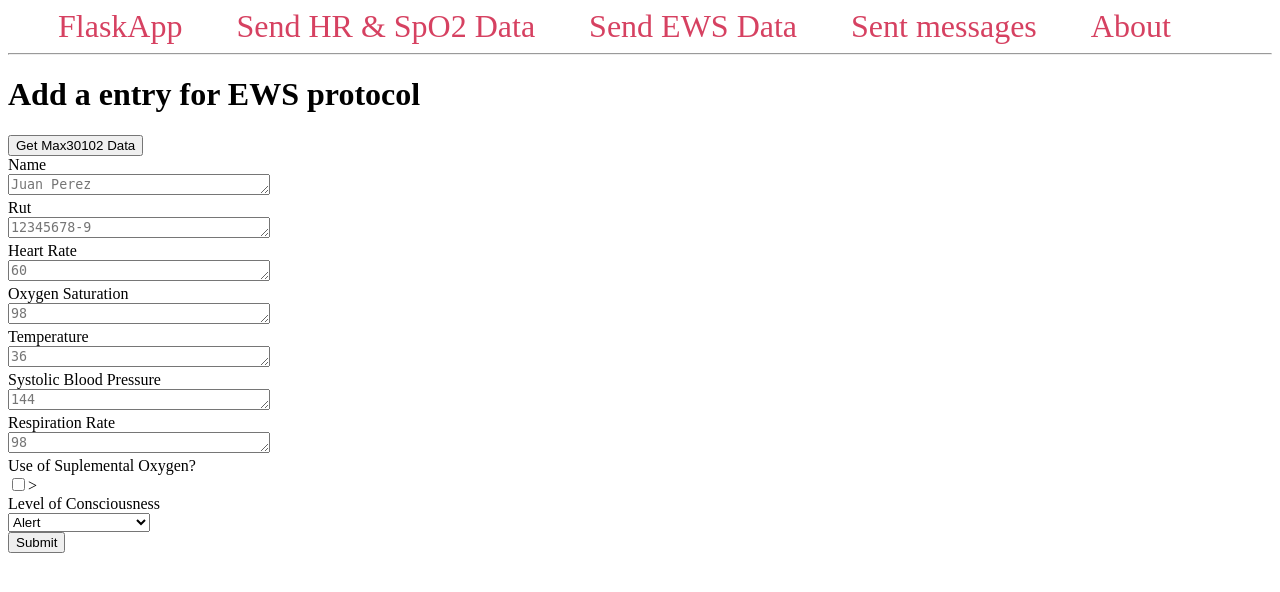
After one commit to matiasone/vital-signs-demo-app, a Flask app: page /sendPatientData/EWS/ in a window 1280 px wide. The commit adds this page. Shown: the top 592 px of the page. Run offline with Flask 2, Linux system fonts and the light colour scheme; some libraries are stand-ins or nearby versions.

Commit message:
estructura de la app, forms, routes, conexión socketio y mqtt

```diff
--- /dev/null
+++ b/app/extensions.py
@@ -0,0 +1,3 @@
+from flask_socketio import SocketIO
+
+socketio_server = SocketIO()
--- /dev/null
+++ b/app/mqtt_client.py
@@ -0,0 +1,59 @@
+from flask_mqtt import Mqtt
+from .extensions import socketio_server
+
+mqtt_client = Mqtt()
+
+activateESP32 = "/flask/mqtt/ActivarESP32"
+receiveDataTopic = "/Max30102FromESP32"
+sendDataTopic = '/flask/mqtt/PatientDataFromFlaskApp'
+sendHRSpO2DataTopic = "/flask/mqtt/Max30102(1)"
+sendEWSDataTopic = "/flask/mqtt/EWS"
+sendOxyDemandDataTopic = "flask/mqtt/OxygenDemand"
+sendHealthStatusDataTopic = "flask/mqtt/HealthStatus"
+sendHealthAdvisorDataTopic = "flask/mqtt/HealthAdvisor"
+
+@mqtt_client.on_connect()
+def handle_connect(client, userdata, flags, rc):
+   if rc == 0:
+       print('Connected successfully to mqtt broker')
+       mqtt_client.subscribe(receiveDataTopic) # subscribe topic
+       print(f'Subscribed to {receiveDataTopic}')
+       mqtt_client.subscribe(activateESP32) # subscribe topic
+       print(f'Subscribed to {activateESP32}')
+       mqtt_client.subscribe("xd")
+   else:
+       print('Bad connection. Code:', rc)
+
+@mqtt_client.on_publish()
+def handle_mqtt_publish(client, userdata, mid):
+   print('Published message with mid {}.'
+          .format(mid))
+
+@mqtt_client.on_message()
+def handle_mqtt_message(client, userdata, message):
+    data = dict(
+       topic=message.topic,
+       payload=message.payload.decode()
+        )
+    print('Received message on topic: {topic} with payload: {payload}'.format(**data))
+    if data["topic"] == receiveDataTopic:
+        print("¡¡¡TENEMOS QUE PASARLE ESTA INFORMACIÓN IMPORTANTE AL USUARIO!!!")
+        print(data["payload"])
+        socketio_server.emit("mqtt_message", data=data)
+        print("mensaje mqtt enviado por socketIO")
+    elif data["topic"] == activateESP32:
+        print("Usuario activó ESP32")
+        print(data["payload"])
+        socketio_server.emit("mqtt_message", data=data)
+        print("mensaje mqtt enviado por socketIO")
+    elif data["topic"] == "xd":
+        print("Le metimos xd")
+        socketio_server.emit("xd")
+
+
+@mqtt_client.on_log()
+def handle_mqtt_log(client, userdata, level, buf):
+    if buf == "Received PINGRESP" or buf == "Sending PINGREQ":
+        pass
+    else:
+        print("mqtt log:", client, userdata, level, buf)
--- /dev/null
+++ b/app/routes.py
@@ -0,0 +1,86 @@
+from flask import Blueprint, render_template, request, flash, redirect, url_for, jsonify, abort
+from markupsafe import escape
+from .mqtt_client import mqtt_client
+
+main = Blueprint("main", __name__)
+
+msg = []
+
+@main.route("/")
+def index():
+    return render_template("index.html")
+
+@main.route("/sentData")
+def viewData():
+    return render_template("msgsIndex.html", messages=msg)
+
+@main.route("/sentData/<rut>")
+def viewDataById(rut):
+    msgByRut = []
+    for i in msg:
+        if i["rut"] == rut:
+            msgByRut.append(i)
+    return render_template("msgsIndex.html", messages=msgByRut)
+
+@main.route('/sendPatientData/HR&SpO2/', methods=('GET', 'POST'))
+def create_HRSpO2():
+    if request.method == 'POST':
+        rut = request.form['rut']
+        name = request.form['name']
+        hr = request.form['hr']
+        spo2 = request.form['spo2']
+
+        print(rut, name, hr, spo2)
+        if not rut:
+            flash('Rut is requiered!')
+        elif not name:
+            flash('Name is required!')
+        elif not hr:
+            flash('Heart rate is required!')
+        elif not spo2:
+            flash('Oxygen saturation is required!')
+        else:
+            msg.append({'type': "HR&SPO2", 'id': len(msg) + 1,'rut': rut, 'name': name, "hr": hr, "spo2": spo2})
+            return redirect(url_for('main.viewData'))
+    return render_template('postDataFormHR&SPO2.html')
+
+@main.route('/sendPatientData/EWS/', methods=('GET', 'POST'))
+def create_EWS():
+    if request.method == 'POST':
+        rut = request.form['rut']
+        name = request.form['name']
+        hr = request.form['hr']
+        spo2 = request.form['spo2']
+        t = request.form['t']
+        sbp = request.form['sbp']
+        rr = request.form['rr']
+        so = request.form['so']
+        loc = request.form['loc']
+        if so == "on":
+            so = 1
+        else:
+            so = 0
+        if not rut:
+            flash('Rut is requiered!')
+        elif not name:
+            flash('Name is required!')
+        elif not hr:
+            flash('Heart rate is required!')
+        elif not spo2:
+            flash('Oxygen saturation is required!')
+        else:
+            msg.append({'type': "EWS", 'id': len(msg) + 1,'rut': rut, 'name': name, "hr": hr, "spo2": spo2, "t": t, "sbp": sbp, "rr": rr, "so": so, "loc": loc})
+            return redirect(url_for('main.viewData'))
+    return render_template('postDataFormEWS.html')
+
+
+@main.route('/publish', methods=['POST'])
+def publish_message():
+   request_data = request.get_json()
+   publish_result = mqtt_client.publish(request_data['topic'], request_data['msg'])
+   print(publish_result)
+   return jsonify({'code': publish_result[0]})
+
+@main.route('/about/')
+def about():
+    return render_template("about.html", messages=msg)
--- /dev/null
+++ b/app/templates/about.html
@@ -0,0 +1,6 @@
+{% extends 'base.html' %}
+
+{% block content %}
+    <h1>{% block title %} About page {% endblock %}</h1>
+    <h3>This is a Flask web application for Matías Fernández Titulation Project.</h3>
+{% endblock %}
--- a/templates/base.html
+++ b/app/templates/base.html
@@ -1,6 +1,8 @@
 <!DOCTYPE html>
 <html lang="en">
 <head>
+    <script src="https://code.jquery.com/jquery-3.3.1.js"></script>
+    <script src="https://cdnjs.cloudflare.com/ajax/libs/socket.io/2.1.1/socket.io.js"></script>
     <meta charset="UTF-8">
     <title>{% block title %} {% endblock %} - FlaskApp</title>
     <style>
@@ -11,7 +13,7 @@
         }
         nav a {
             color: #d64161;
-            font-size: 3em;
+            font-size: 2em;
             margin-left: 50px;
             text-decoration: none;
         }
@@ -27,10 +29,11 @@
 </head>
 <body>
     <nav>
-        <a href="{{ url_for('index') }}">FlaskApp</a>
-        <a href="{{ url_for('create') }}">Send Data</a>
-        <a href="{{ url_for('about') }}">About</a>
-        <a href="{{ url_for('viewData') }}">Sent messages</a>
+        <a href="{{ url_for('main.index') }}">FlaskApp</a>
+        <a href="{{ url_for('main.create_HRSpO2') }}">Send HR & SpO2 Data</a>
+        <a href="{{ url_for('main.create_EWS') }}">Send EWS Data</a>
+        <a href="{{ url_for('main.viewData') }}">Sent messages</a>
+        <a href="{{ url_for('main.about') }}">About</a>
     </nav>
     <hr>
     <div class="content">
--- /dev/null
+++ b/app/templates/index.html
@@ -0,0 +1,6 @@
+{% extends 'base.html' %}
+
+{% block content %}
+    <h1>{% block title %} Welcome home page {% endblock %}</h1>
+    <h3>Hello World!</h3>
+{% endblock %}
--- /dev/null
+++ b/app/templates/postDataFormEWS.html
@@ -0,0 +1,121 @@
+{% extends 'base.html' %}
+{% block content %}
+    <h1>{% block title %} Add a entry for EWS protocol {% endblock %}</h1>
+    <button id="getDataButton">Get Max30102 Data</button>
+    <form method="post">
+        <label for="name">Name</label>
+        <br>
+        <textarea id = "NameTextArea"
+                  name="name"
+                  placeholder="Juan Perez"
+                  rows="1"
+                  cols="30"
+                  >{{ request.form['name'] }}</textarea>
+        <br>
+        <label for="rut">Rut</label>
+        <br>
+        <textarea id = "RutTextArea"
+                  name="rut"
+                  placeholder="12345678-9"
+                  rows="1"
+                  cols="30"
+                  >{{ request.form['rut'] }}</textarea>
+        <br>
+        <label for="hr">Heart Rate</label>
+        <br>
+        <textarea id = "HRTextArea"
+                  name="hr"
+                  placeholder="60"
+                  rows="1"
+                  cols="30"
+                  >{{ request.form['hr'] }}</textarea>
+        <br>
+        <label for="spo2">Oxygen Saturation</label>
+        <br>
+        <textarea id = "SpO2TextArea"
+                  name="spo2"
+                  placeholder="98"
+                  rows="1"
+                  cols="30"
+                  >{{ request.form['spo2'] }}</textarea>
+        <br>
+        <label for="t">Temperature</label>
+        <br>
+        <textarea id = "TemperatureTextArea"
+                  name="t"
+                  placeholder="36"
+                  rows="1"
+                  cols="30"
+                  >{{ request.form['t'] }}</textarea>
+        <br>
+        <label for="sbp">Systolic Blood Pressure</label>
+        <br>
+        <textarea id = "SBPTextArea"
+                  name="sbp"
+                  placeholder="144"
+                  rows="1"
+                  cols="30"
+                  >{{ request.form['sbp'] }}</textarea>
+        <br>
+        <label for="rr">Respiration Rate</label>
+        <br>
+        <textarea id = "RespirationRateTextArea"
+                  name="rr"
+                  placeholder="98"
+                  rows="1"
+                  cols="30"
+                  >{{ request.form['rr'] }}</textarea>
+        <br>
+        <label for="so">Use of Suplemental Oxygen?</label>
+        <br>
+        <input id = "SuplementalOxygenTextArea" name="so" type="checkbox"></input>>
+        <br>
+        <label for="rr">Level of Consciousness</label>
+        <br>
+        <select id = "LevelOfConsciousnessSelect" name="loc" placeholder="A">
+          <option value="A">Alert</option>
+          <option value="C">Confused</option>
+          <option value="V">Responsive to voice</option>
+          <option value="P">Responsive to pain</option>
+          <option value="U">Unresponsive</option>
+        </select>
+        <br>
+        <button type="submit">Submit</button>
+      </form>
+    <script type="text/javascript" charset="utf-8">
+        const socket = io({autoConnect: false})
+        document.getElementById("getDataButton").addEventListener("click", function() {
+          //let username = document.getElementById("username").value;
+          //let rut = document.getElementById("rut").value;
+          //document.getElementById("NameTextArea").value = username;
+          //document.getElementById("RutTextArea").value = rut;
+
+          socket.connect();
+
+          socket.on("connect", function() {
+            socket.emit("get_esp32_data");
+            console.log("User waiting for data to display")
+          })
+          // listen for mqtt_message events
+          // when a new message is received, log and append the data to the page
+          socket.on('mqtt_message', function(data) {
+            console.log("hola chao");
+            console.log(data);
+            if (data["topic"] == "/Max30102FromESP32") {
+              var text = data['payload'];
+              var text = text.split(";")
+              console.log(data["payload"])
+              var hr_text = text[0].split("=")[1]
+              var spo2_text = text[1].split("=")[1]
+              console.log(hr_text, spo2_text)
+              //var hr = document.getElementById("hr_msg")
+              //hr.innerHTML = hr_text
+              //var spo2 = document.getElementById("spo2_msg")
+              //spo2.innerHTML = spo2_text
+              document.getElementById("HRTextArea").value = hr_text;
+              document.getElementById("SpO2TextArea").value = spo2_text;
+            }
+          })
+        })
+      </script>
+{% endblock %}
--- /dev/null
+++ b/run.py
@@ -0,0 +1,5 @@
+from app import create_app, socketio_server, mqtt_client
+
+app = create_app()
+mqtt_client.app = app
+socketio_server.run(app)
```
Also changed, not shown: app.py (deleted, +0 -123 lines), app/__init__.py (added, +26 -0 lines), app/events.py (added, +20 -0 lines), app/templates/msgsIndex.html (added, +32 -0 lines), app/templates/postDataFormHR&SPO2.html (added, +79 -0 lines), templates/getMax30102Data.html (deleted, +0 -19 lines), templates/msgsIndex.html (deleted, +0 -14 lines), templates/postDataForm.html (deleted, +0 -40 lines).
